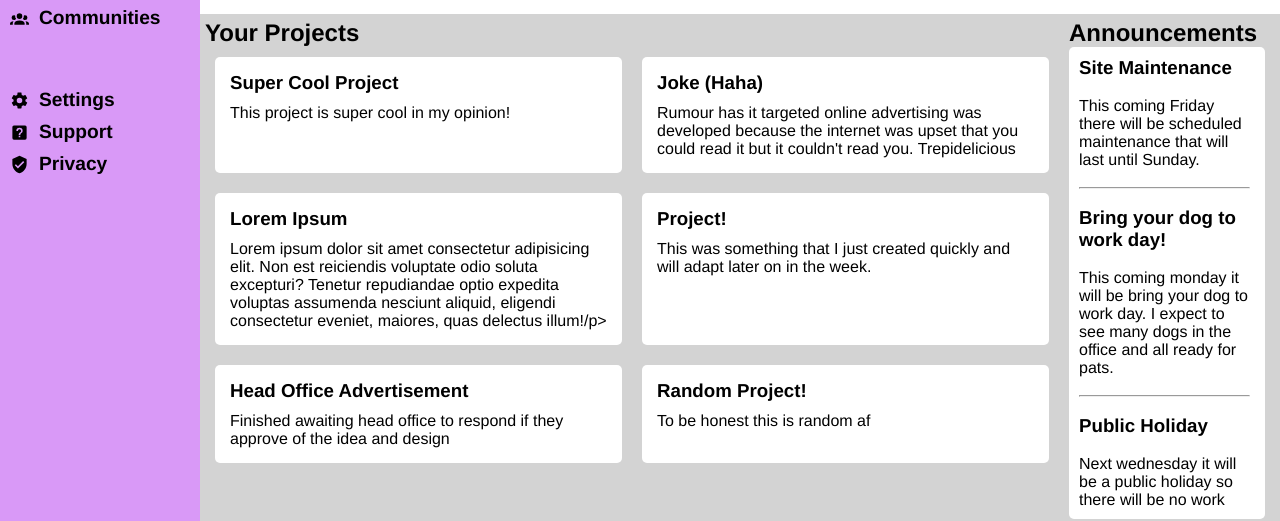
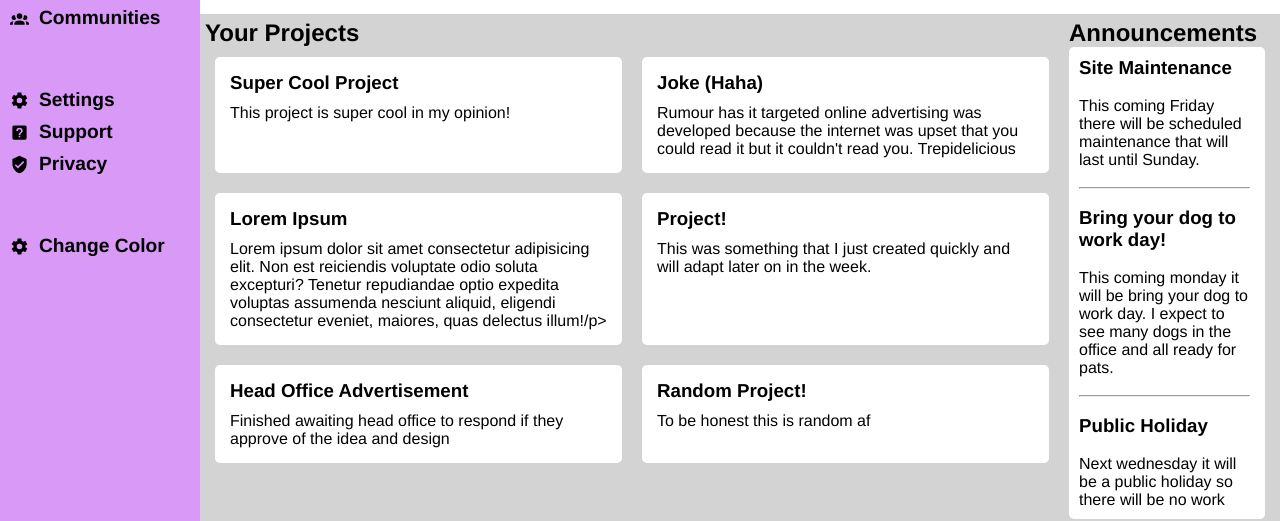
Before and after one commit to Klon3r/the-odin-project, a plain HTML site: page index.html in a window 1280 px wide. Shown: the part 241-762 px from the top of the page. Drawn offline with Linux system fonts and the light colour scheme.

Commit message:
Added another row to sidebar

```diff
--- a/style.css
+++ b/style.css
@@ -59,7 +59,7 @@
   display:grid;
   background-color: var(--sidebar-background-color);
   grid-template-columns: 1;
-  grid-template-rows: auto auto 1fr;
+  grid-template-rows: auto auto auto 1fr;
   gap: 50px;
   padding-left: 10px;
 }
```
